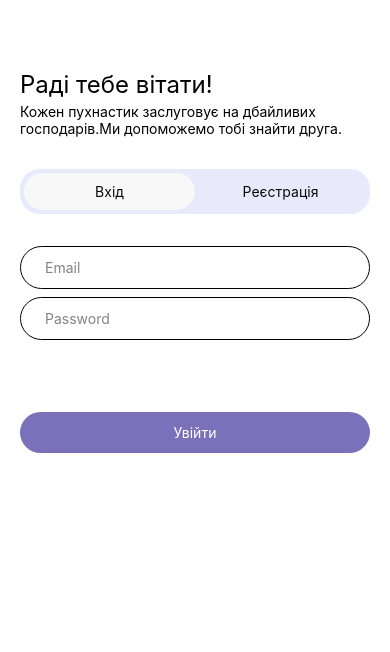
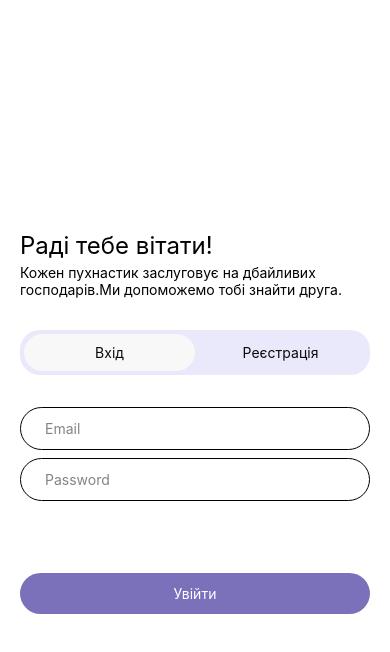
Before and after one commit to OlenaHlu/Pet, a React Native app: screen / in a window 390 px wide. Shown: the top 652 px of the page. Built offline with nearby package versions, Linux system fonts and the light colour scheme.

Commit message:
repair keyboard

```diff
--- a/App.tsx
+++ b/App.tsx
@@ -4,7 +4,7 @@ import LoginPage from './src/screen/Auth/Login';
 
 function App(): React.JSX.Element {
   return (
-    <SafeAreaView>
+    <SafeAreaView style={{flex: 1}}>
       <LoginPage />
     </SafeAreaView>
   );
--- a/src/screen/Auth/Login/index.tsx
+++ b/src/screen/Auth/Login/index.tsx
@@ -1,4 +1,13 @@
-import {View, Text, TouchableOpacity, TextInput} from 'react-native';
+import {
+  View,
+  Text,
+  TouchableOpacity,
+  TextInput,
+  KeyboardAvoidingView,
+  Platform,
+  TouchableWithoutFeedback,
+  Keyboard,
+} from 'react-native';
 import styles from './styles';
 import {useState} from 'react';
 
@@ -47,12 +56,16 @@ export default function LoginPage() {
   };
 
   return (
+    <TouchableWithoutFeedback onPress={() => Keyboard.dismiss()}>
       <View style={[styles.mainWrapper]}>
+        <KeyboardAvoidingView
+          keyboardVerticalOffset={Platform.select({android: 20, ios: 90})}
+          behavior={Platform.OS === 'ios' ? 'padding' : 'height'}>
           <View style={styles.titleContainer}>
             <Text style={styles.title}>Раді тебе вітати!</Text>
             <Text style={styles.welcomeText}>
-          Кожен пухнастик заслуговує на дбайливих господарів.Ми допоможемо тобі
-          знайти друга.
+              Кожен пухнастик заслуговує на дбайливих господарів.Ми допоможемо
+              тобі знайти друга.
             </Text>
           </View>
           <View style={styles.buttonContainer}>
@@ -90,11 +103,15 @@ export default function LoginPage() {
                 secureTextEntry={true}
               />
             </View>
-        {inputValues.errorPassword && <Text>{inputValues.errorPassword}</Text>}
+            {inputValues.errorPassword && (
+              <Text>{inputValues.errorPassword}</Text>
+            )}
           </View>
           <TouchableOpacity style={styles.loginBtnContainer}>
             <Text style={styles.loginText}>Увійти</Text>
           </TouchableOpacity>
+        </KeyboardAvoidingView>
       </View>
+    </TouchableWithoutFeedback>
   );
 }
--- a/src/screen/Auth/Login/styles.ts
+++ b/src/screen/Auth/Login/styles.ts
@@ -3,11 +3,8 @@ import {StyleSheet, Platform} from 'react-native';
 export default StyleSheet.create({
   mainWrapper: {
     margin: 20,
-    marginTop: Platform.select({
-      ios: 70,
-      android: 90,
-      default: 70,
-    }),
+    flex: 1,
+    justifyContent: 'center',
   },
   title: {
     fontSize: 24,
```
Lines whose indentation alone changed are shown as unchanged.
